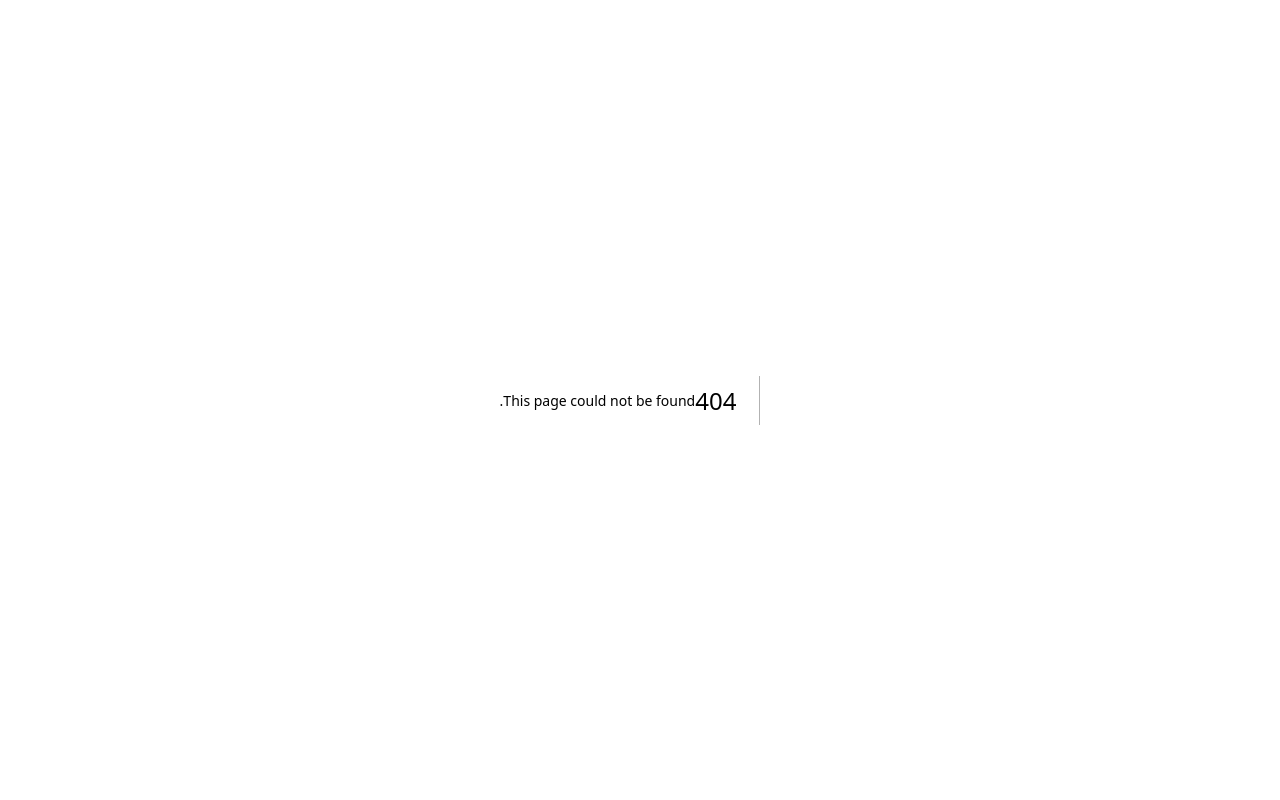
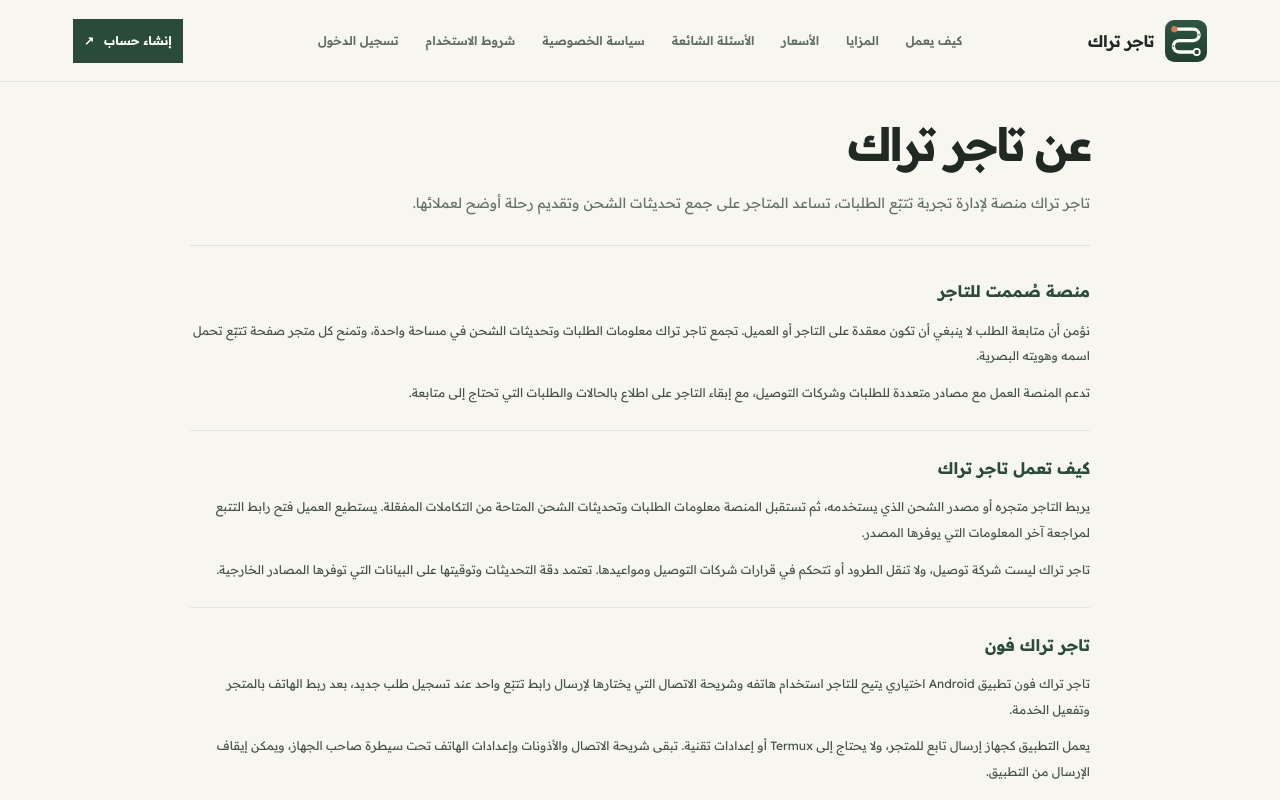
Before and after one commit to ni3yyn/dz-tracker, a Next.js app in the folder apps/web/: page /about in a window 1280 px wide. Before the commit this address had no page. Shown: the top 800 px of the page. Built offline with nearby package versions, Linux system fonts and the light colour scheme.

Commit message:
Add public About TajerTrack page

```diff
--- /dev/null
+++ b/apps/web/src/app/about/page.tsx
@@ -0,0 +1,55 @@
+import type { Metadata } from 'next';
+import LegalDocument from '../LegalDocument';
+
+export const metadata: Metadata = {
+  title: 'عن تاجر تراك',
+  description: 'تعرّف على تاجر تراك وكيف يساعد المتاجر على متابعة الطلبات وتوضيح رحلة الشحن.',
+};
+
+export default function AboutPage() {
+  return (
+    <LegalDocument
+      title="عن تاجر تراك"
+      intro="تاجر تراك منصة لإدارة تجربة تتبّع الطلبات، تساعد المتاجر على جمع تحديثات الشحن وتقديم رحلة أوضح لعملائها."
+      currentDocument="about"
+      sections={[
+        {
+          title: 'منصة صُممت للتاجر',
+          body: (
+            <>
+              <p>نؤمن أن متابعة الطلب لا ينبغي أن تكون معقدة على التاجر أو العميل. تجمع تاجر تراك معلومات الطلبات وتحديثات الشحن في مساحة واحدة، وتمنح كل متجر صفحة تتبّع تحمل اسمه وهويته البصرية.</p>
+              <p>تدعم المنصة العمل مع مصادر متعددة للطلبات وشركات التوصيل، مع إبقاء التاجر على اطلاع بالحالات والطلبات التي تحتاج إلى متابعة.</p>
+            </>
+          ),
+        },
+        {
+          title: 'كيف تعمل تاجر تراك',
+          body: (
+            <>
+              <p>يربط التاجر متجره أو مصدر الشحن الذي يستخدمه، ثم تستقبل المنصة معلومات الطلبات وتحديثات الشحن المتاحة من التكاملات المفعّلة. يستطيع العميل فتح رابط التتبع لمراجعة آخر المعلومات التي يوفرها المصدر.</p>
+              <p>تاجر تراك ليست شركة توصيل، ولا تنقل الطرود أو تتحكم في قرارات شركات التوصيل ومواعيدها. تعتمد دقة التحديثات وتوقيتها على البيانات التي توفرها المصادر الخارجية.</p>
+            </>
+          ),
+        },
+        {
+          title: 'تاجر تراك فون',
+          body: (
+            <>
+              <p>تاجر تراك فون تطبيق Android اختياري يتيح للتاجر استخدام هاتفه وشريحة الاتصال التي يختارها لإرسال رابط تتبّع واحد عند تسجيل طلب جديد، بعد ربط الهاتف بالمتجر وتفعيل الخدمة.</p>
+              <p>يعمل التطبيق كجهاز إرسال تابع للمتجر، ولا يحتاج إلى Termux أو إعدادات تقنية. تبقى شريحة الاتصال والأذونات وإعدادات الهاتف تحت سيطرة صاحب الجهاز، ويمكن إيقاف الإرسال من التطبيق.</p>
+            </>
+          ),
+        },
+        {
+          title: 'البيانات والخصوصية',
+          body: (
+            <>
+              <p>نعالج البيانات اللازمة لتشغيل ميزات المنصة وربط الهاتف وإرسال رسائل التتبع، وفقاً لسياسة الخصوصية وشروط الاستخدام. نطلب الموافقة على الوثائق القانونية قبل إكمال ربط هاتف جديد.</p>
+              <p>راجع <a href="/privacy">سياسة الخصوصية</a> لمعرفة أنواع البيانات وأغراض استخدامها، و<a href="/terms">شروط الاستخدام</a> لمعرفة مسؤوليات التاجر وشروط استخدام الخدمة.</p>
+            </>
+          ),
+        },
+      ]}
+    />
+  );
+}
```
